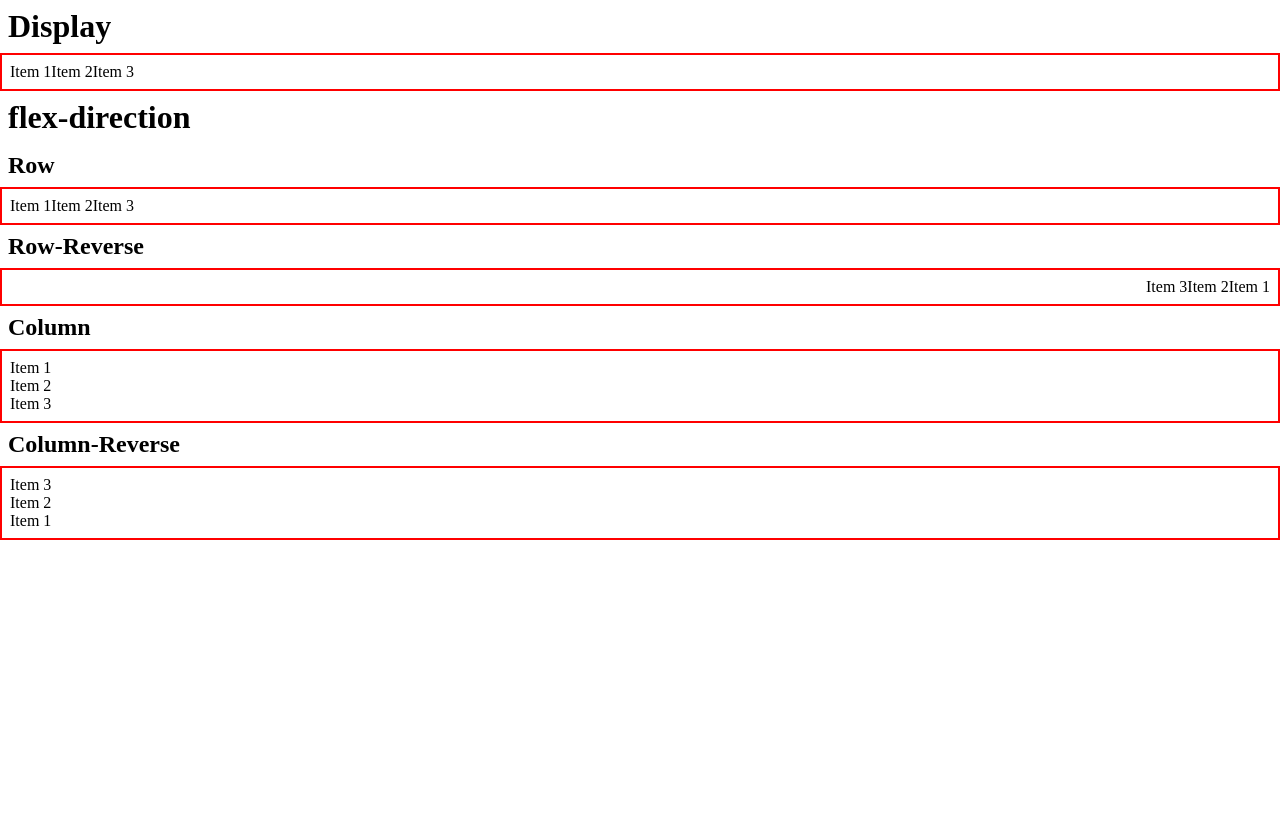
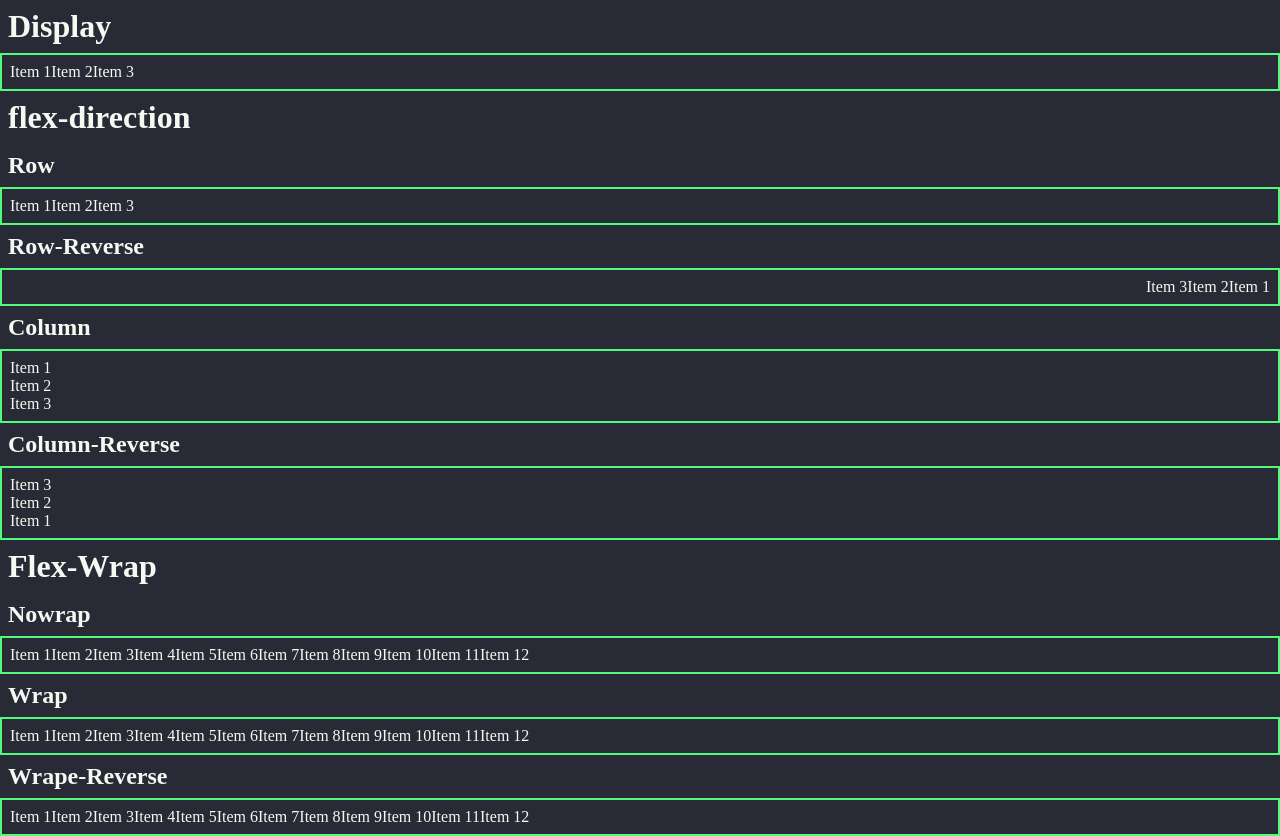
Before and after one commit to drlln/Flexbox, a plain HTML site: page index.html in a window 1280 px wide. Before the commit the page ends 800 px from the top, so only its background shows below. Drawn offline with Linux system fonts and the light colour scheme.

Commit message:
flex-wrap

```diff
--- /dev/null
+++ b/general.css
@@ -0,0 +1,17 @@
+*{
+    margin: 0;
+    padding: 0;;
+}
+
+body {
+    background-color:#282a36;
+    color: #f8f8f2;
+}
+
+.title {
+    padding: 0.5rem;
+}
+.card {
+    border: 2px solid #50fa7b;
+    padding: 0.5rem;
+}
--- a/index.html
+++ b/index.html
@@ -3,6 +3,7 @@
 <head>
     <meta charset="UTF-8">
     <link rel="stylesheet" href="style.css">
+    <link rel="stylesheet" href="general.css">
     <meta http-equiv="X-UA-Compatible" content="IE=edge">
     <meta name="viewport" content="width=device-width, initial-scale=1.0">
     <title>FlexBox</title>
@@ -45,5 +46,53 @@
         <p>Item 3</p>
     </div>
 
+    <h1 class="title">Flex-Wrap</h1>
+    <h2 class="title">Nowrap</h2>
+    <div class="flex card nowrap">
+        <p>Item 1</p>
+        <p>Item 2</p>
+        <p>Item 3</p>
+        <p>Item 4</p>
+        <p>Item 5</p>
+        <p>Item 6</p>
+        <p>Item 7</p>
+        <p>Item 8</p>
+        <p>Item 9</p>
+        <p>Item 10</p>
+        <p>Item 11</p>
+        <p>Item 12</p>
+    </div>
+
+    <h2 class="title">Wrap</h2>
+    <div class="flex card wrap">
+        <p>Item 1</p>
+        <p>Item 2</p>
+        <p>Item 3</p>
+        <p>Item 4</p>
+        <p>Item 5</p>
+        <p>Item 6</p>
+        <p>Item 7</p>
+        <p>Item 8</p>
+        <p>Item 9</p>
+        <p>Item 10</p>
+        <p>Item 11</p>
+        <p>Item 12</p>
+    </div>
+
+    <h2 class="title">Wrape-Reverse</h2>
+    <div class="flex card wrap-reverse">
+        <p>Item 1</p>
+        <p>Item 2</p>
+        <p>Item 3</p>
+        <p>Item 4</p>
+        <p>Item 5</p>
+        <p>Item 6</p>
+        <p>Item 7</p>
+        <p>Item 8</p>
+        <p>Item 9</p>
+        <p>Item 10</p>
+        <p>Item 11</p>
+        <p>Item 12</p>
+    </div>
 </body>
 </html>
--- a/style.css
+++ b/style.css
@@ -1,15 +1,10 @@
-*{
-    margin: 0;
-    padding: 0;;
-}
-
 /* Flex Box*/
 
 .flex {
     display: flex; /* or inline-flex */
 }
 
-// Flex-Direction
+ /* Flex-Direction */
 
 .row {
     flex-direction: row;
@@ -27,13 +22,16 @@
     flex-direction: column-reverse;
 }
 
+/* Flex-Wrap */
 
-/* General Styling*/
+.nowrap {
+    flex-wrap: nowrap;
+}
 
-.title {
-    padding: 0.5rem;
+.wrap {
+    flex-wrap: wrap;
 }
-.card {
-    border: 2px solid red;
-    padding: 0.5rem;
+
+.wrap-reverse {
+    flex-wrap: wrap-reverse;
 }
```
